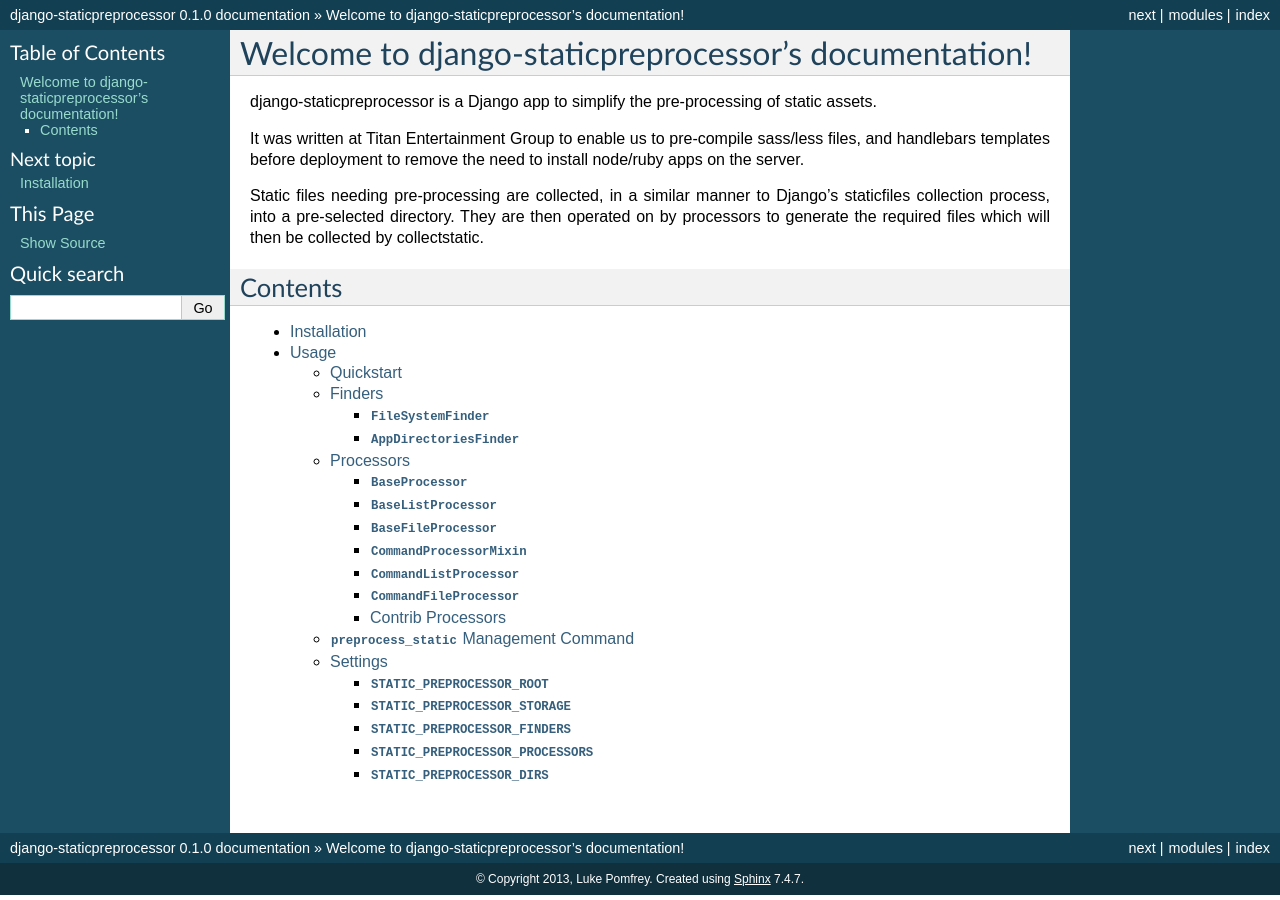
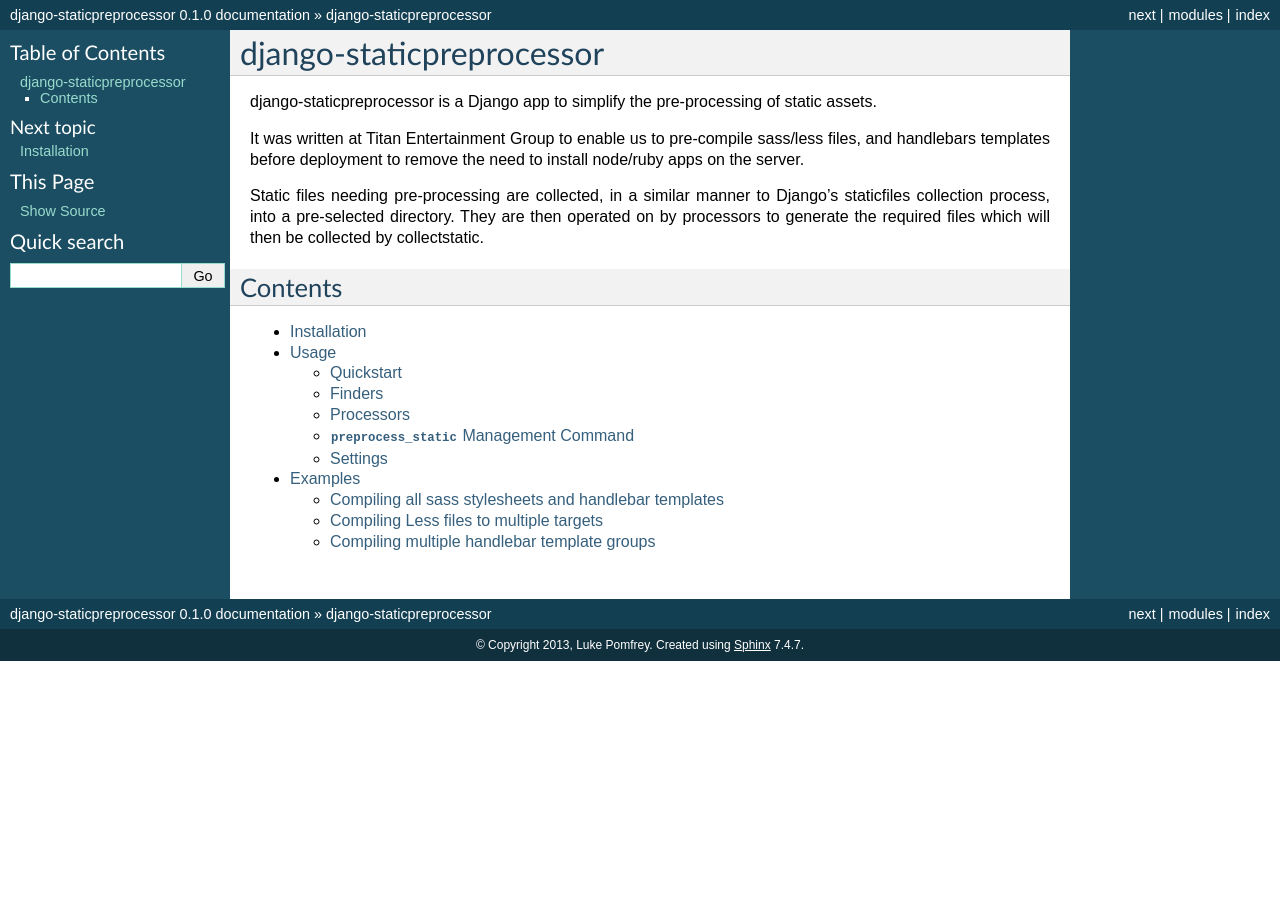
Before and after one commit to lpomfrey/django-staticpreprocessor, a Sphinx documentation site: the page built from docs/index.rst, in a window 1280 px wide. Built offline with Sphinx 7.4.7, drawn with Linux system fonts in a browser that asks for light colours; formulas are drawn with MathJax 3; some of the changed lines change nothing that is shown.

Commit message:
Add examples to docs

```diff
--- /dev/null
+++ b/docs/examples.rst
@@ -0,0 +1,83 @@
+Examples
+========
+
+In all the following examples the settings shown should be used in order to
+have the :py:mod:`preprocess_static
+<staticpreprocessor.management.commands>` command produce the desired result.
+
+Compiling all sass stylesheets and handlebar templates
+------------------------------------------------------
+
+To compile all less files into ``styles.css`` and all handlebars templates
+into ``handlebars_templates.js``:
+::
+
+    # settings.py
+    import os
+
+    STATIC_PREPROCESSOR_ROOT = os.path.join(
+        os.path.dirname(__file__), 'processedstatic/')
+    STATIC_PREPROCESSOR_FINDERS = [
+        'staticpreprocessors.finders.AppDirectoriesFinder',
+        'staticpreprocessors.finders.FileSystemFinder',
+    ]
+    STATIC_PREPROCESSOR_PROCESSORS = [
+        'staticpreprocessor.contrib.processors.less.LessProcessor',
+        'staticpreprocessor.contrib.processors.handlebars.HandlebarsProcessor',
+    ]
+
+
+Compiling Less files to multiple targets
+----------------------------------------
+
+To compile ``less/responsive.less`` to ``css/responsive.css`` and
+``less/unresponsive.less`` to ``css/unresponsive.css``:
+::
+
+    # settings.py
+    import os
+    from staticpreprocessor.contrib.processors.less import LessProcessor
+
+    STATIC_PREPROCESSOR_ROOT = os.path.join(
+        os.path.dirname(__file__), 'processedstatic/')
+    STATIC_PREPROCESSOR_FINDERS = [
+        'staticpreprocessors.finders.AppDirectoriesFinder',
+        'staticpreprocessors.finders.FileSystemFinder',
+    ]
+    STATIC_PREPROCESSOR_PROCESSORS = [
+        LessProcessor(
+            include_match='less/unresponsive.less',
+            output='css/unresponsive.less'
+        ),
+        LessProcessor(
+            include_match='less/responsive.less',
+            output='css/responsive.css',
+        )
+    ]
+
+Compiling multiple handlebar template groups
+--------------------------------------------
+To compile all templates in ``groupa`` directories into ``handlebar_groupa.js``
+and all templates in ``groupb`` into ``handlebar_groupb.js``:
+::
+
+    # settings.py
+    import os
+    from staticpreprocessor.contrib.processors.handlebars import HandlebarsProcessor
+
+    STATIC_PREPROCESSOR_ROOT = os.path.join(
+        os.path.dirname(__file__), 'processedstatic/')
+    STATIC_PREPROCESSOR_FINDERS = [
+        'staticpreprocessors.finders.AppDirectoriesFinder',
+        'staticpreprocessors.finders.FileSystemFinder',
+    ]
+    STATIC_PREPROCESSOR_PROCESSORS = [
+        HandlebarsProcessor(
+            include_regex=r'^groupa/.*',
+            output='handlebar_groupa.js',
+        ),
+        HandlebarsProcessor(
+            include_match='groupb/*',
+            output='handlebar_groupb.js',
+        )
+    ]
--- a/docs/index.rst
+++ b/docs/index.rst
@@ -3,8 +3,8 @@
     You can adapt this file completely to your liking, but it should at least
     contain the root `toctree` directive.
 
-Welcome to django-staticpreprocessor's documentation!
-=====================================================
+django-staticpreprocessor
+=========================
 
 django-staticpreprocessor is a Django app to simplify the pre-processing of
 static assets.
@@ -21,7 +21,8 @@
 Contents
 --------
 .. toctree::
-    :maxdepth: 3
+    :maxdepth: 2
 
     installation
     usage
+    examples
```
